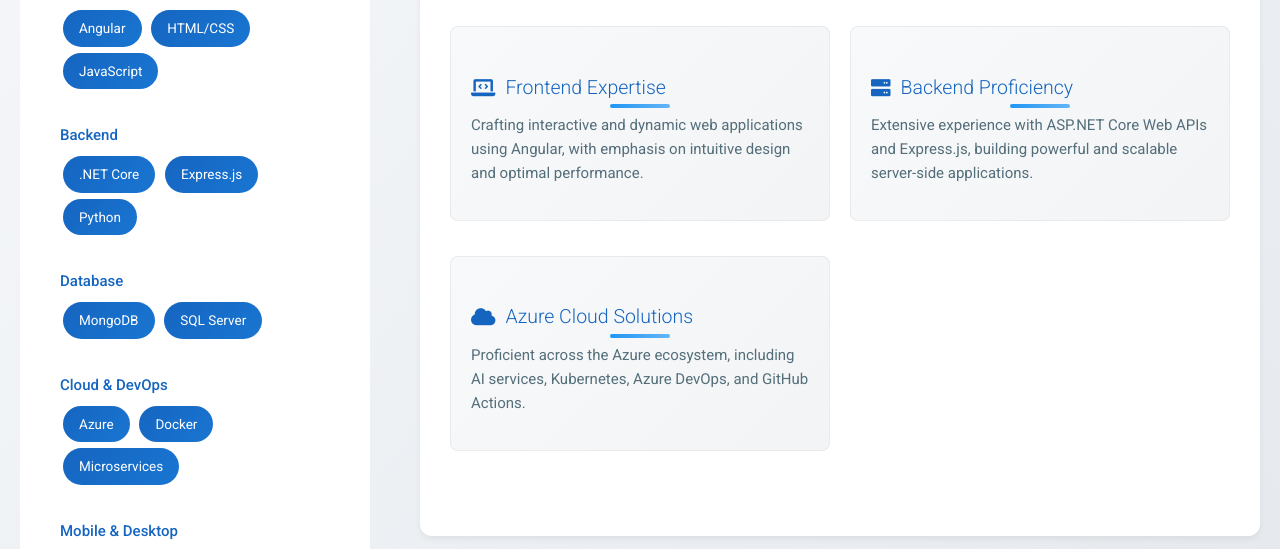
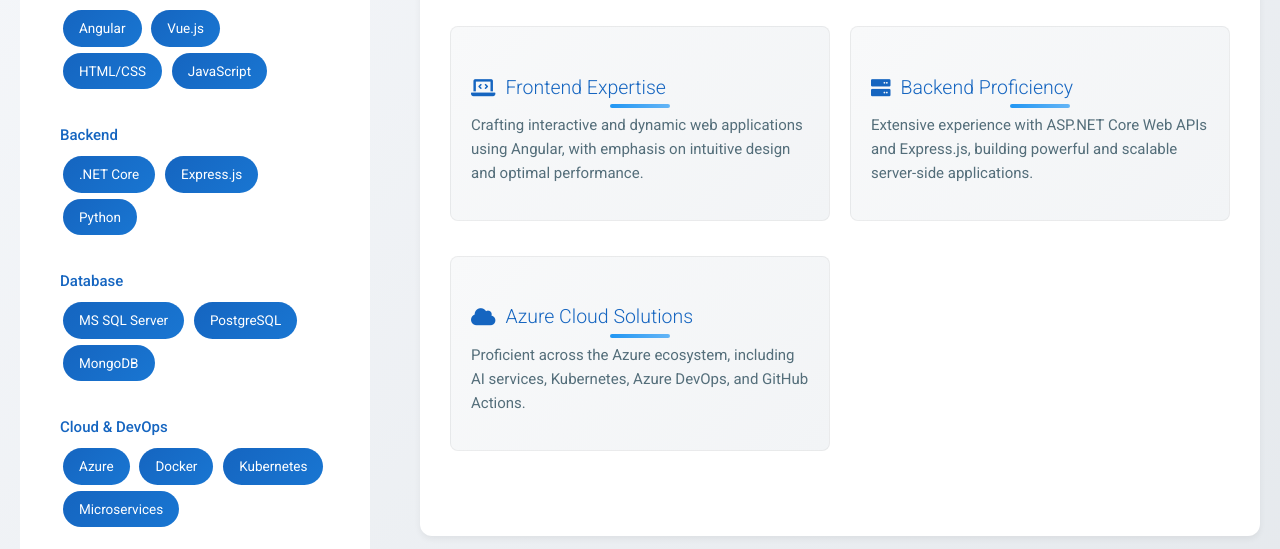
Before and after one commit to nitin27may/nitin27may.github.io, a plain HTML site: page index.html in a window 1280 px wide. Shown: the part 195-744 px from the top of the page. Drawn offline with nearby package versions, Linux system fonts and the light colour scheme; no server answers.

Commit message:
added new

```diff
--- a/index.html
+++ b/index.html
@@ -26,6 +26,7 @@
                                 <div class="tech-category">
                                     <h4>Frontend</h4>
                                     <span class="tech-tag">Angular</span>
+                                    <span class="tech-tag">Vue.js</span>
                                     <span class="tech-tag">HTML/CSS</span>
                                     <span class="tech-tag">JavaScript</span>
                                 </div>
@@ -37,13 +38,16 @@
                                 </div>
                                 <div class="tech-category">
                                     <h4>Database</h4>
+                                    <span class="tech-tag">MS SQL Server</span>
+                                    <span class="tech-tag">PostgreSQL</span>
                                     <span class="tech-tag">MongoDB</span>
-                                    <span class="tech-tag">SQL Server</span>
+
                                 </div>
                                 <div class="tech-category">
                                     <h4>Cloud & DevOps</h4>
                                     <span class="tech-tag">Azure</span>
                                     <span class="tech-tag">Docker</span>
+                                    <span class="tech-tag">Kubernetes</span>
                                     <span class="tech-tag">Microservices</span>
                                 </div>
                                 <div class="tech-category">
```
